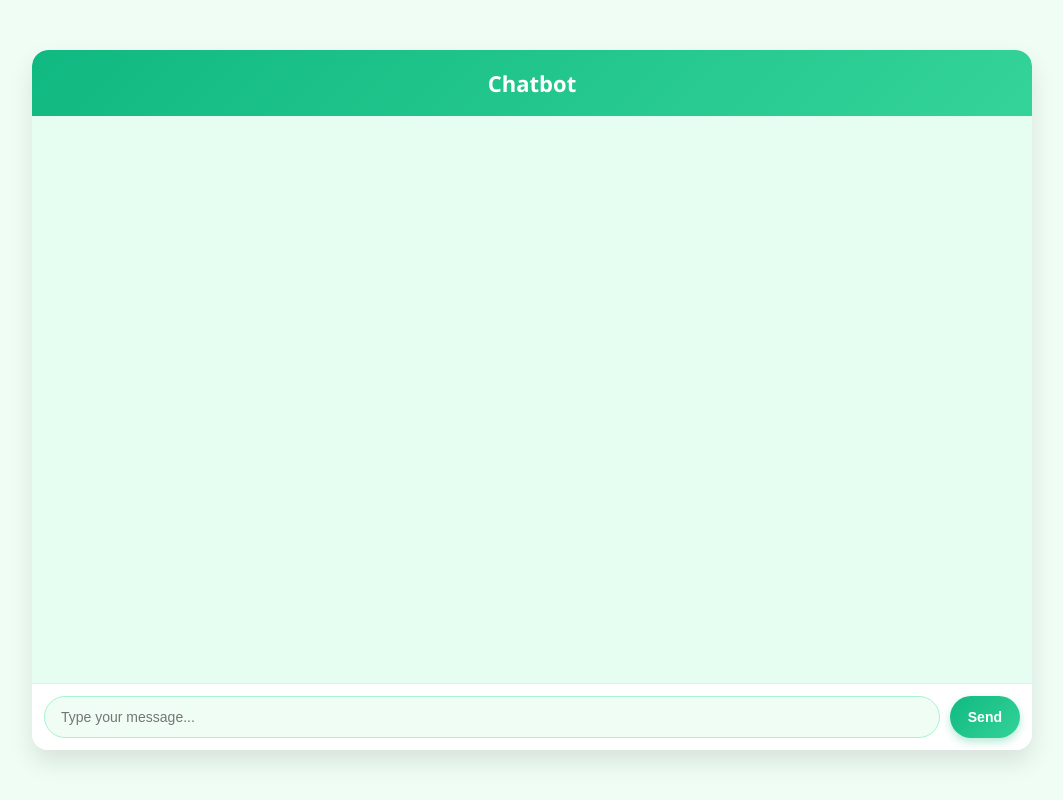
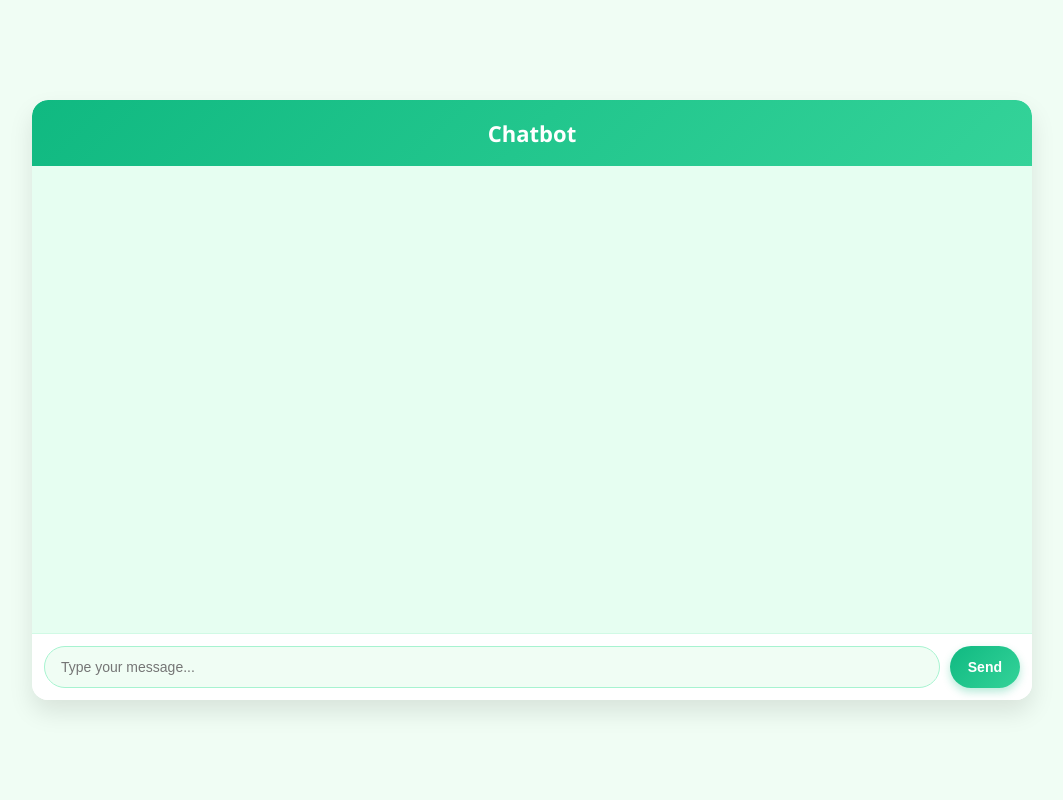
Before and after one commit to vinaykishor19/python-chatbot, a Flask app: page / in a window 1280 px wide. Shown: the whole page, without its empty margins (108-1171 px from the left). Run offline with Flask 3, Linux system fonts and the light colour scheme.

Commit message:
Update style.css

```diff
--- a/static/style.css
+++ b/static/style.css
@@ -15,7 +15,7 @@ html {
 /* Chat Container */
 .chat-container {
   width: 1000px;
-  height: 700px;
+  height: 600px;
   background-color: #ffffff;
   box-shadow: 0 12px 24px rgba(0, 0, 0, 0.1);
   border-radius: 16px;
```
